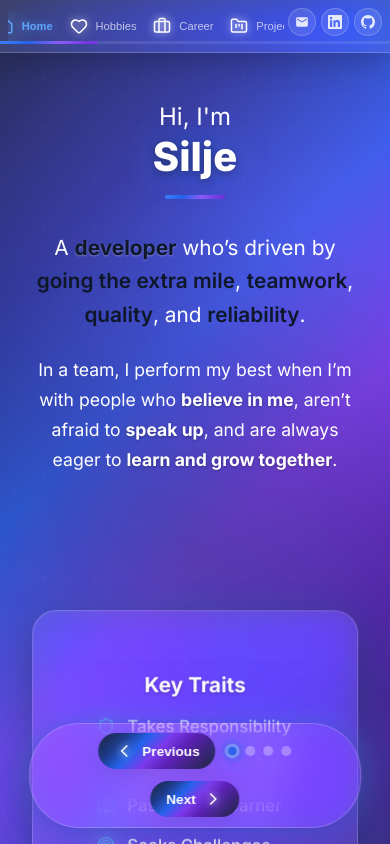
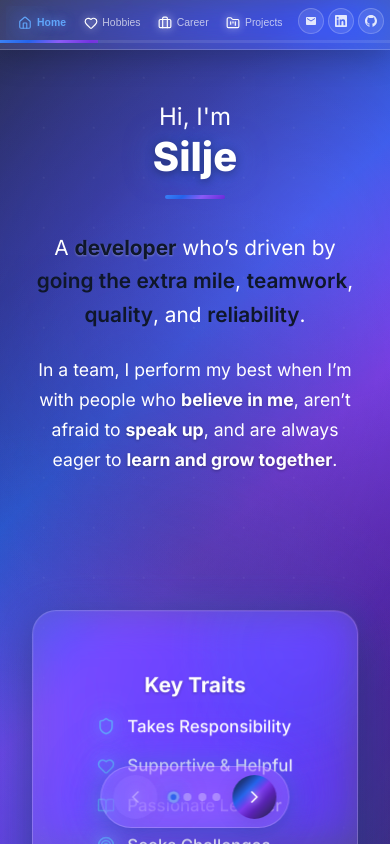
Before and after one commit to siljehtangen/portfolio, a Vue app: page / in a window 390 px wide. Built offline with nearby package versions, Linux system fonts and the light colour scheme.

Commit message:
fix: responsiveness for mobile

```diff
--- a/index.html
+++ b/index.html
@@ -3,7 +3,7 @@
   <head>
     <meta charset="UTF-8">
     <link rel="icon" href="/favicon.ico">
-    <meta name="viewport" content="width=device-width, initial-scale=1.0">
+    <meta name="viewport" content="width=device-width, initial-scale=1.0, viewport-fit=cover">
     <link rel="preconnect" href="https://fonts.googleapis.com">
     <link rel="preconnect" href="https://fonts.gstatic.com" crossorigin>
     <link href="https://fonts.googleapis.com/css2?family=Inter:wght@300;400;500;600;700;800&display=swap" rel="stylesheet">
--- a/src/components/MyNavbar.vue
+++ b/src/components/MyNavbar.vue
@@ -9,7 +9,7 @@
           @click="goToSection(index)"
           :aria-label="section"
         >
-          <component :is="sectionIcons[index]" class="nav-icon" :size="18" />
+          <component :is="sectionIcons[index]" class="nav-icon" :size="20" />
           <span class="nav-label">{{ section }}</span>
           <span class="nav-indicator"></span>
         </button>
@@ -322,23 +322,26 @@ onUnmounted(() => {
   }
 }
 
+/* Mobile: icon-only navbar so all links fit on screen */
 @media (max-width: 768px) {
   .navbar-container {
-    padding: 0 0.5rem;
-    gap: 0.5rem;
+    padding: 0 0.5rem 0.25rem;
+    gap: 0.35rem;
     flex-wrap: nowrap;
   }
 
   .navbar-links {
-    gap: 0.1rem;
+    gap: 0.25rem;
     flex-wrap: nowrap;
     order: 1;
     flex: 1;
     justify-content: center;
+    min-width: 0;
     overflow-x: auto;
     -webkit-overflow-scrolling: touch;
     scrollbar-width: none;
     -ms-overflow-style: none;
+    padding: 0.25rem 0;
   }
 
   .navbar-links::-webkit-scrollbar {
@@ -347,61 +350,32 @@ onUnmounted(() => {
 
   .navbar-social {
     order: 2;
-    gap: 0.4rem;
+    gap: 0.35rem;
     flex-shrink: 0;
-  }
-
-  .nav-link {
-    padding: 0.5rem 0.6rem;
-    flex-shrink: 0;
-  }
-
-  .nav-label {
-    font-size: 0.75rem;
-  }
-
-  .social-link {
-    width: 32px;
-    height: 32px;
-  }
-
-  .social-icon {
-    width: 16px;
-    height: 16px;
-  }
-}
-
-@media (max-width: 480px) {
-  .navbar {
-    padding: 0.5rem 0;
-  }
-
-  .navbar-container {
-    padding: 0 0.5rem;
-    gap: 0.25rem;
-    flex-wrap: nowrap;
-  }
-
-  .navbar-links {
-    gap: 0.05rem;
-    flex-wrap: nowrap;
+    margin-bottom: 0.25rem;
   }
 
   .nav-link {
     padding: 0.4rem 0.5rem;
+    flex-shrink: 0;
+    gap: 0.35rem;
   }
 
   .nav-label {
     font-size: 0.7rem;
+    white-space: nowrap;
   }
 
-  .navbar-social {
-    gap: 0.3rem;
+  .nav-icon {
+    margin: 0;
+    width: 16px;
+    height: 16px;
+    flex-shrink: 0;
   }
 
   .social-link {
-    width: 28px;
-    height: 28px;
+    width: 30px;
+    height: 30px;
   }
 
   .social-icon {
@@ -409,4 +383,47 @@ onUnmounted(() => {
     height: 14px;
   }
 }
+
+@media (max-width: 480px) {
+  .navbar {
+    padding: 0.4rem 0;
+  }
+
+  .navbar-container {
+    padding: 0 0.35rem 0.2rem;
+    gap: 0.2rem;
+  }
+
+  .navbar-links {
+    gap: 0.2rem;
+  }
+
+  .nav-link {
+    padding: 0.35rem 0.45rem;
+    gap: 0.3rem;
+  }
+
+  .nav-label {
+    font-size: 0.65rem;
+  }
+
+  .nav-icon {
+    width: 14px;
+    height: 14px;
+  }
+
+  .navbar-social {
+    gap: 0.25rem;
+  }
+
+  .social-link {
+    width: 26px;
+    height: 26px;
+  }
+
+  .social-icon {
+    width: 12px;
+    height: 12px;
+  }
+}
 </style>
--- a/src/components/MyNavigation.vue
+++ b/src/components/MyNavigation.vue
@@ -1,9 +1,9 @@
 
 <template>
   <div class="navigation-controls">
-    <button @click="$emit('prev')" class="nav-button">
+    <button @click="$emit('prev')" class="nav-button" :disabled="step === 0" aria-label="Previous">
       <ChevronLeft :size="20" class="nav-button-icon" />
-      Previous
+      <span class="nav-button-text">Previous</span>
     </button>
 
     <div class="step-indicator">
@@ -12,11 +12,12 @@
         :key="i"
         :class="['step-dot', { active: i-1 === step }]"
         @click="$emit('goto', i-1)"
+        :aria-label="`Go to step ${i}`"
       ></span>
     </div>
 
-    <button @click="$emit('next')" class="nav-button">
-      Next
+    <button @click="$emit('next')" class="nav-button" :disabled="step === total - 1" aria-label="Next">
+      <span class="nav-button-text">Next</span>
       <ChevronRight :size="20" class="nav-button-icon" />
     </button>
   </div>
@@ -39,11 +40,15 @@ const emit = defineEmits<{
 
 function handleKeydown(event: KeyboardEvent) {
   if (event.key === 'ArrowRight' || event.key === ' ') {
-    event.preventDefault()
-    emit('next')
+    if (step < total - 1) {
+      event.preventDefault()
+      emit('next')
+    }
   } else if (event.key === 'ArrowLeft') {
-    event.preventDefault()
-    emit('prev')
+    if (step > 0) {
+      event.preventDefault()
+      emit('prev')
+    }
   }
 }
 
@@ -67,11 +72,15 @@ onUnmounted(() => window.removeEventListener('keydown', handleKeydown))
   border-radius: 50px;
   padding: 0.75rem 1.5rem;
   z-index: 1000;
-  flex-wrap: wrap;
+  flex-wrap: nowrap;
   justify-content: center;
   box-shadow: 0 8px 30px rgba(0, 0, 0, 0.2), 0 8px 32px 0 rgba(31, 38, 135, 0.37);
   animation: slideInUp 0.6s ease-out, glowPulse 4s ease-in-out infinite;
   transition: all 0.3s cubic-bezier(0.4, 0, 0.2, 1);
+}
+
+.nav-button-text {
+  white-space: nowrap;
 }
 
 .navigation-controls:hover {
@@ -250,36 +259,91 @@ onUnmounted(() => window.removeEventListener('keydown', handleKeydown))
   transform: scale(1.2);
 }
 
+/* Mobile: compact icon-only prev/next, clean pill layout */
 @media (max-width: 600px) {
   .navigation-controls {
     flex-direction: row;
+    flex-wrap: nowrap;
     justify-content: center;
-    gap: 0.75rem;
-    padding: 0.6rem 1.2rem;
-    width: 85%;
-    max-width: 400px;
+    align-items: center;
+    gap: 0.5rem;
+    padding: 0.5rem 0.75rem;
     left: 50%;
     transform: translateX(-50%);
-    bottom: 1rem;
+    bottom: max(1rem, env(safe-area-inset-bottom));
+    border-radius: 40px;
+    width: auto;
+    max-width: none;
+    min-width: 0;
+  }
+
+  .navigation-controls:hover {
+    transform: translateX(-50%) translateY(-3px);
   }
 
   .nav-button {
-    font-size: 0.85rem;
-    padding: 0.5rem 1rem;
+    font-size: 0;
+    padding: 0.5rem;
+    min-width: 44px;
+    min-height: 44px;
+    border-radius: 50%;
+    display: flex;
+    align-items: center;
+    justify-content: center;
+  }
+
+  .nav-button .nav-button-icon {
+    margin: 0;
+  }
+
+  .nav-button-text {
+    display: none;
   }
 
   .step-indicator {
-    display: flex;
-    gap: 0.5rem;
+    gap: 0.4rem;
+    padding: 0 0.25rem;
   }
 
   .step-dot {
-    width: 10px;
-    height: 10px;
+    width: 8px;
+    height: 8px;
+    min-width: 8px;
+    min-height: 8px;
   }
 
   .step-dot.active {
-    transform: scale(1.3);
+    transform: scale(1.25);
+  }
+}
+
+@media (max-width: 380px) {
+  .navigation-controls {
+    padding: 0.4rem 0.6rem;
+    gap: 0.4rem;
+    bottom: max(0.75rem, env(safe-area-inset-bottom));
+  }
+
+  .nav-button {
+    min-width: 40px;
+    min-height: 40px;
+    padding: 0.4rem;
+  }
+
+  .nav-button .nav-button-icon {
+    width: 18px;
+    height: 18px;
+  }
+
+  .step-dot {
+    width: 6px;
+    height: 6px;
+    min-width: 6px;
+    min-height: 6px;
+  }
+
+  .step-dot.active {
+    transform: scale(1.2);
   }
 }
 </style>
```
